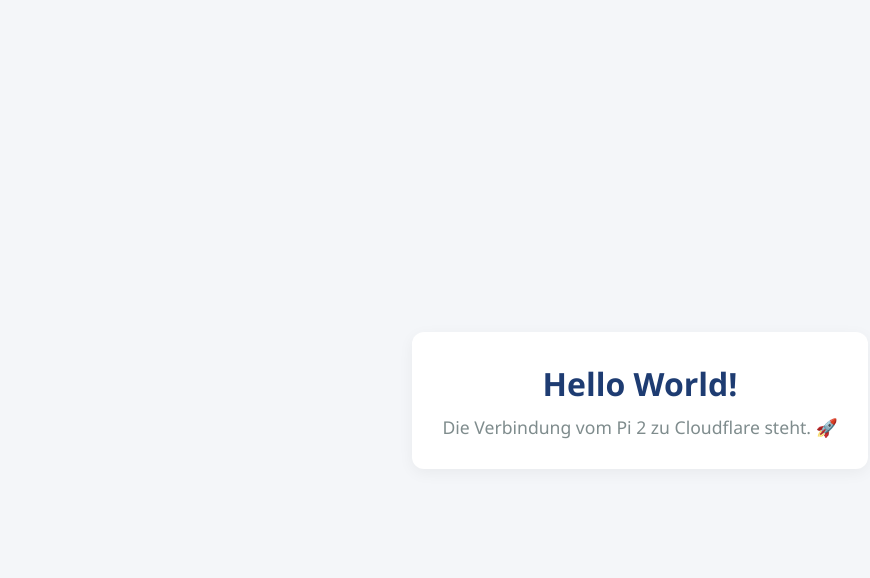
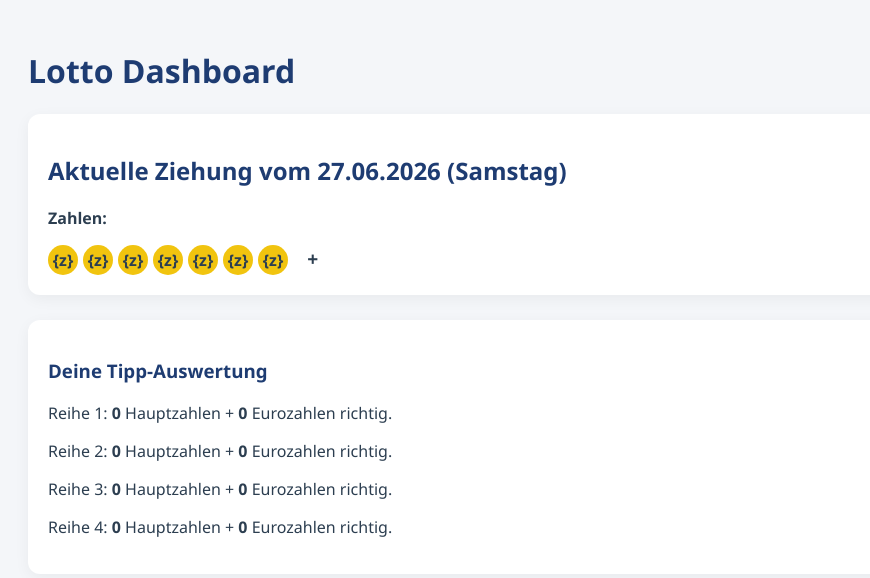
Before and after one commit to chris-topf/mein-lotto, a plain HTML site: page index.html in a window 1280 px wide. Shown: the whole page, without its empty margins (0-870 px from the left). Drawn offline with Linux system fonts and the light colour scheme.

Commit message:
Automated update 2026-06-30 07:58:08

```diff
--- a/index.html
+++ b/index.html
@@ -2,34 +2,25 @@
 <html lang="de">
 <head>
     <meta charset="UTF-8">
-    <meta name="viewport" content="width=device-width, initial-scale=1.0">
-    <title>Lotto Dashboard - Test</title>
+    <title>Lotto Dashboard</title>
     <style>
-        body {
-            font-family: 'Segoe UI', Arial, sans-serif;
-            background: #f4f6f9;
-            color: #2c3e50;
-            display: flex;
-            justify-content: center;
-            align-items: center;
-            height: 100vh;
-            margin: 0;
-        }
-        .box {
-            background: white;
-            padding: 30px;
-            border-radius: 12px;
-            box-shadow: 0 4px 15px rgba(0,0,0,0.05);
-            text-align: center;
-        }
-        h1 { color: #1e3c72; margin: 0 0 10px 0; }
-        p { color: #7f8c8d; margin: 0; font-size: 1.1rem; }
+        body { font-family: 'Segoe UI', Arial, sans-serif; background: #f4f6f9; color: #2c3e50; padding: 20px; }
+        .card { background: white; padding: 20px; border-radius: 12px; box-shadow: 0 4px 15px rgba(0,0,0,0.05); margin-bottom: 25px; }
+        h1, h2, h3 { color: #1e3c72; }
+        .kugel { display: inline-flex; width: 30px; height: 30px; background: #f1c40f; border-radius: 50%; align-items: center; justify-content: center; font-weight: bold; margin-right: 5px; }
+        .kugel.ez { background: #3498db; color: white; }
     </style>
 </head>
 <body>
-    <div class="box">
-        <h1>Hello World!</h1>
-        <p>Die Verbindung vom Pi 2 zu Cloudflare steht. 🚀</p>
+    <h1>Lotto Dashboard</h1>
+
+    <div class="card">
+        <h2>Aktuelle Ziehung vom 27.06.2026 (Samstag)</h2>
+        <p><strong>Zahlen:</strong></p>
+        <div class="kugel">{z}</div><div class="kugel">{z}</div><div class="kugel">{z}</div><div class="kugel">{z}</div><div class="kugel">{z}</div><div class="kugel">{z}</div><div class="kugel">{z}</div>
+        <span style="font-weight:bold; font-size:1.2rem; margin: 0 10px;">+</span>
+
     </div>
-</body>
-</html>
+
+    <div class="card">
+        <h3>Deine Tipp-Auswertung</h3><p>Reihe 1: <strong>0</strong> Hauptzahlen + <strong>0</strong> Eurozahlen richtig.</p><p>Reihe 2: <strong>0</strong> Hauptzahlen + <strong>0</strong> Eurozahlen richtig.</p><p>Reihe 3: <strong>0</strong> Hauptzahlen + <strong>0</strong> Eurozahlen richtig.</p><p>Reihe 4: <strong>0</strong> Hauptzahlen + <strong>0</strong> Eurozahlen richtig.</p></div></body></html>
```
